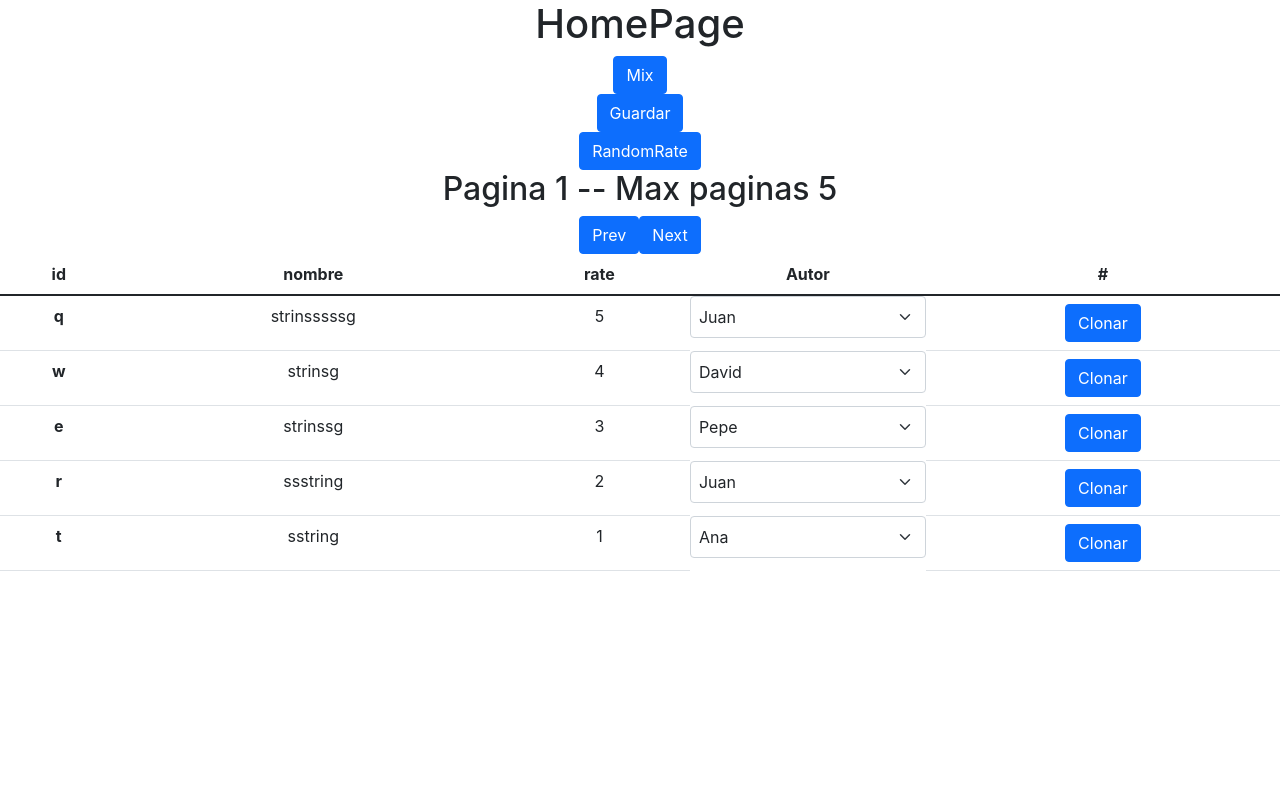
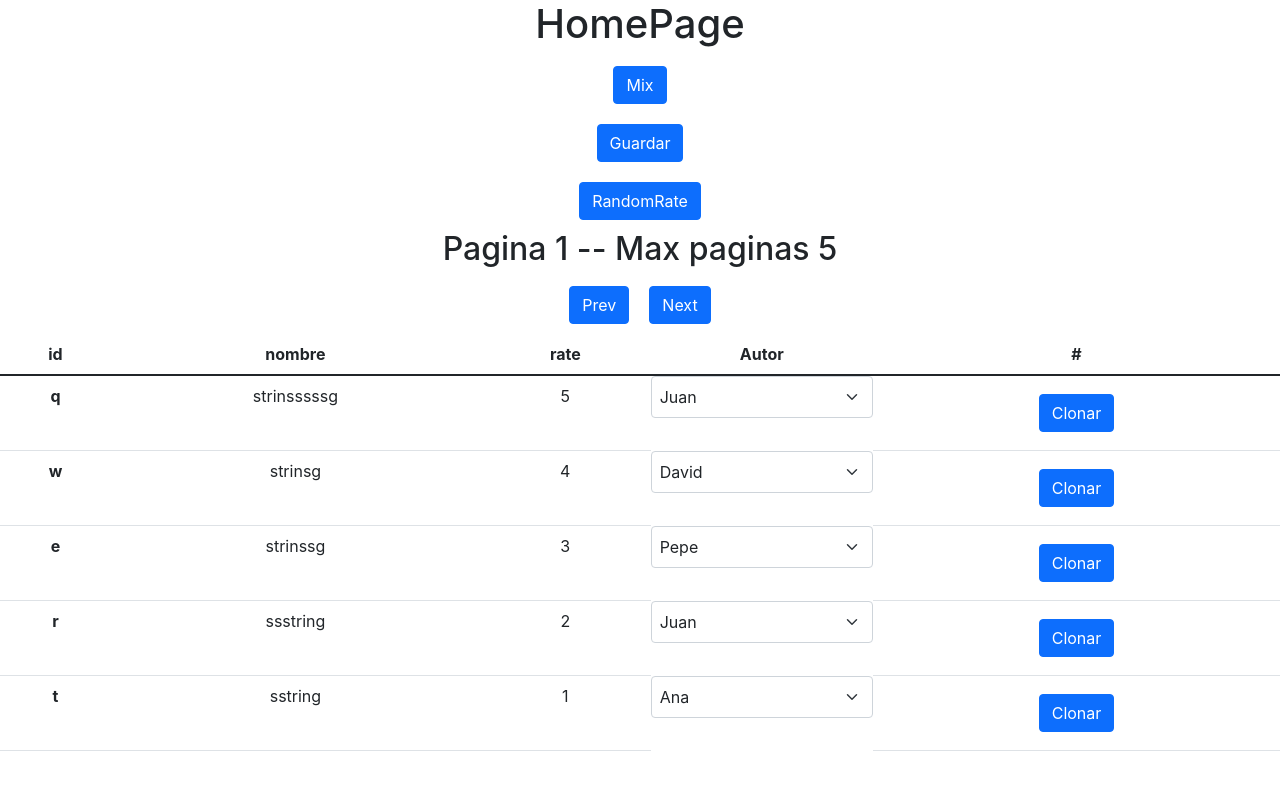
Before and after one commit to juanNH/Smarty-challenge, a React (Create React App) app: page / in a window 1280 px wide. Shown: the top 790 px of the page. Built offline with nearby package versions, Linux system fonts and the light colour scheme.

Commit message:
last fixs

```diff
--- a/src/components/ButtonComponent.tsx
+++ b/src/components/ButtonComponent.tsx
@@ -1,23 +1,15 @@
-import styled from 'styled-components';
-
 interface Props {
   text: string;
   action: () => void;
 }
 
-const Box = styled.div`
-padding: "10px";
-`;
-
-
 const ButtonComponent = ({ text, action }: Props) => {
-
   return (
-    <Box>
+    <div style={{ padding: "10px" }}>
       <button className="btn btn-primary" onClick={action}>
         {text}
       </button>
-    </Box>
+    </div>
   );
 };
 
--- a/src/components/ButtonComponentProp.tsx
+++ b/src/components/ButtonComponentProp.tsx
@@ -1,5 +1,5 @@
 import { Author } from "../types/types";
-import styled from 'styled-components';
+
 interface Props {
   text: string;
   action: (props: any) => void;
@@ -8,9 +8,6 @@ interface Props {
   rate?: number;
   author?: Author;
 }
-const Box = styled.div`
-  padding: "10px";
-  `;
 
 const ButtonComponentProp = ({
   text,
@@ -21,14 +18,14 @@ const ButtonComponentProp = ({
   author,
 }: Props) => {
   return (
-    <Box className="Container-button">
+    <div style={{ padding: "10px" }}>
       <button
         className="btn btn-primary"
         onClick={() => action({ ids, name, rate, author })}
       >
         {text}
       </button>
-    </Box>
+    </div>
   );
 };
 
--- a/src/hooks/useFilms.tsx
+++ b/src/hooks/useFilms.tsx
@@ -21,7 +21,6 @@ export const usePeliculas = () => {
   const [sendData, setSendData] = useState<Response>({ status: 0 });
   const [sendDataError, setSendDataError] = useState<boolean>(false);
   const [counter, setCounter] = useState<number>(0);
-  // const films = useMemo<any>(() => peliculas, [peliculas]);
   const peliculasPromise = async () => {
     const peliculasResponse = await getFilmsApi();
     setOriginalFilms(peliculasResponse);
```
Also changed, not shown: src/apis/apis.tsx (+7 -2 lines).
